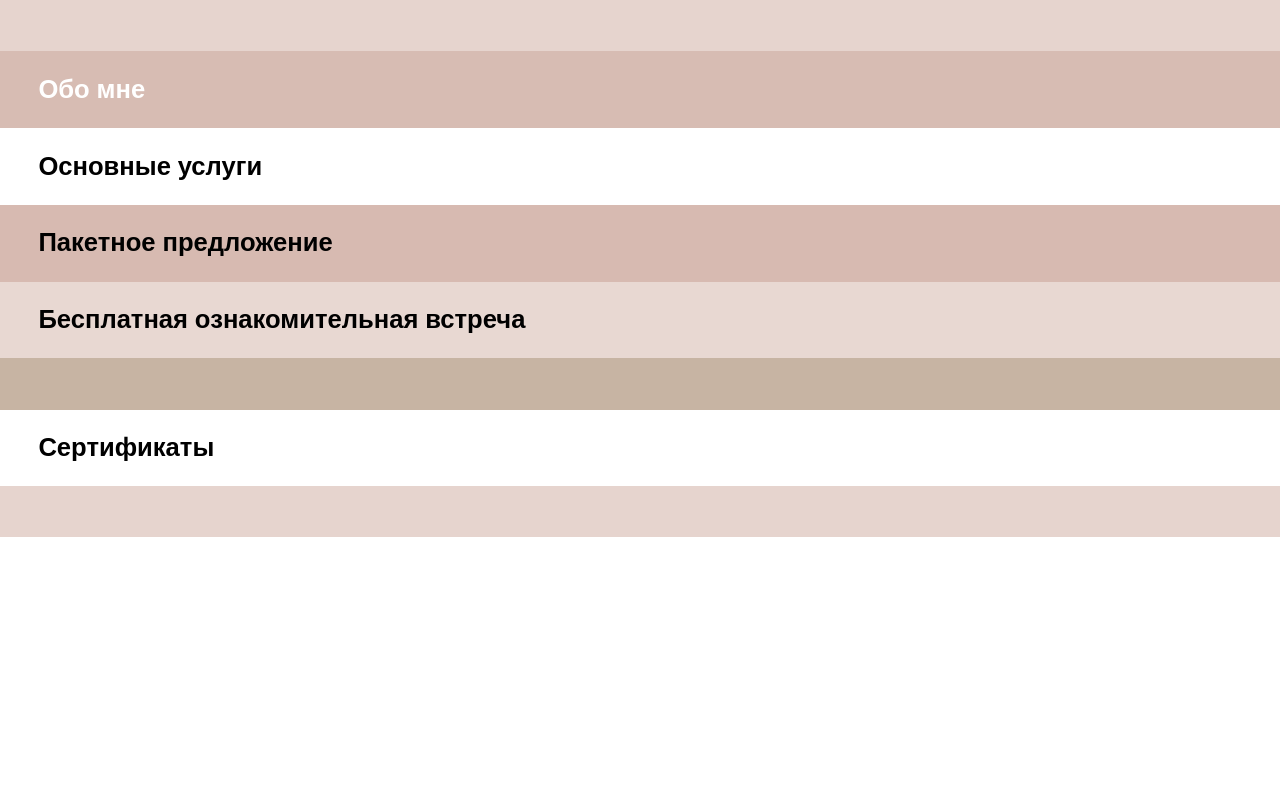
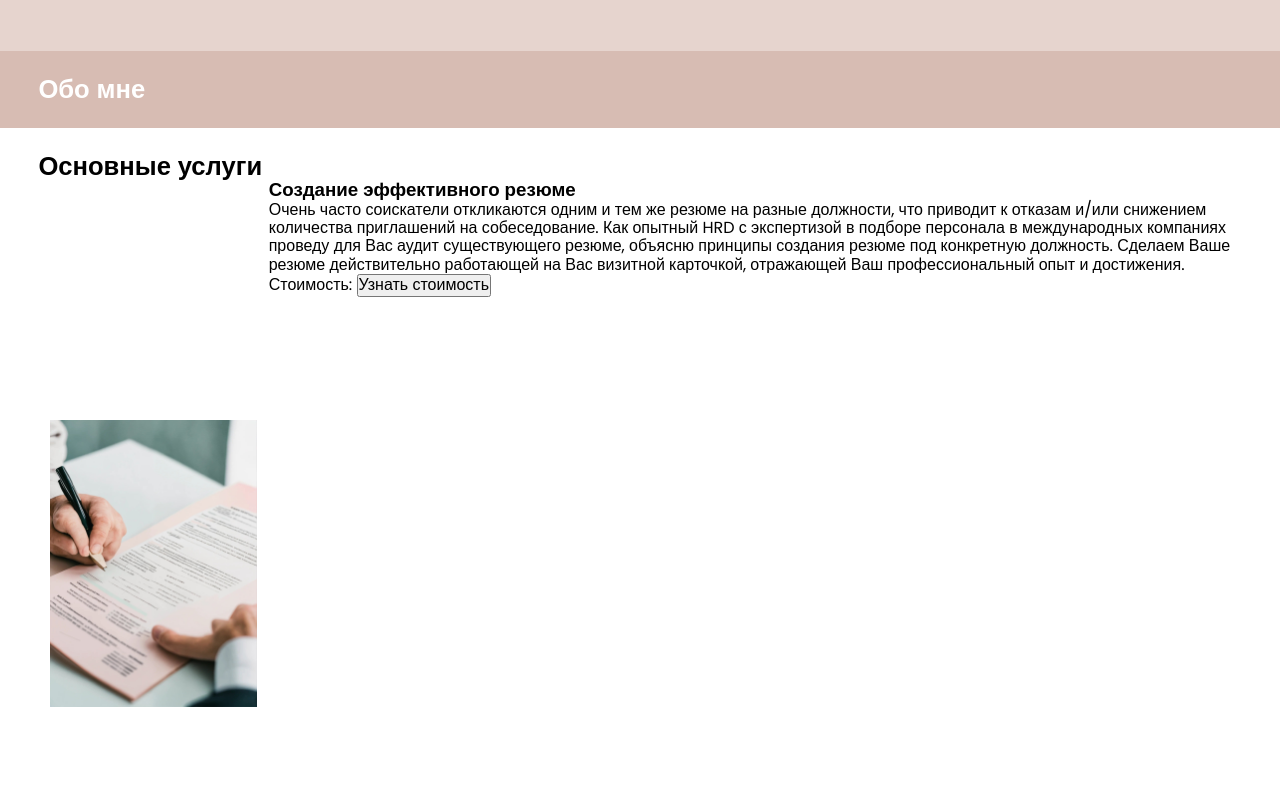
Before and after one commit to Margo-Bond/Career-counseling, a plain HTML site: page home.html in a window 1280 px wide. Shown: the top 800 px of the page. Drawn offline with Linux system fonts and the light colour scheme; a web font is replaced by a local one.

Commit message:
fixed block services

```diff
--- a/assets/style/_vars.scss
+++ b/assets/style/_vars.scss
@@ -2,7 +2,7 @@ $fontPattaya: 'Pattaya', sans-serif;
 $fontPoppins: 'Poppins', sans-serif;
 $colorWhite: rgb(255, 255, 255);
 $colorBlack: rgb(0, 0, 0);
-$colorHaederFooter: rgba(192, 148, 133, 0.4); /* Хедер, Футтер */
+$colorHeaderFooter: rgba(192, 148, 133, 0.4); /* Хедер, Футтер */
 $colorAbout: rgba(189, 143, 128, 0.6); /* Обо мне */
 $colorFrame: rgba(134, 85, 69, 0.7); /* Основные услуги */
 $colorOffer: rgba(198, 157, 144, 0.7); /* Пакетное предложение */
--- a/assets/style/home_style/home.scss
+++ b/assets/style/home_style/home.scss
@@ -29,7 +29,7 @@ footer {
   }
   /* Хедер */
   .header {
-    background-color: $colorHaederFooter;
+    background-color: $colorHeaderFooter;
   }
   .main {
   }
@@ -42,14 +42,17 @@ footer {
   .services {
     background-color: $colorWhite;
     .service {
-    }
-    .service_cv {
-    }
-    .service_interview {
-    }
-    .service_preparation {
-    }
-    .service_set {
+      display: flex;
+      height: 60vw;
+      .service__picture {
+        display: flex;
+        justify-content: center;
+        align-items: center;
+        width: 70vw;
+        img {
+          max-width: 90%;
+        }
+      }
     }
   }
   /* Пакетное предложение */
@@ -72,6 +75,6 @@ footer {
   /* Футер */
   .footer {
     color: $colorWhite;
-    background-color: $colorHaederFooter;
+    background-color: $colorHeaderFooter;
   }
 }
--- a/home.html
+++ b/home.html
@@ -16,12 +16,32 @@
         <h2 class="subtitle">Обо мне</h2>
       </div>
       <!-- Основные услуги -->
-      <div class="main__block services">
+      <div class="main__block services" id="services">
         <h2 class="subtitle">Основные услуги</h2>
-        <div class="service service_cv"></div>
-        <div class="service service_interview"></div>
-        <div class="service service_preparation"></div>
-        <div class="service service_set"></div>
+        <div class="service">
+          <div class="service__picture">
+            <img src="./assets/images/service2.jpg" alt="Резюме" />
+          </div>
+          <div class="service__desc">
+            <h3 class="service__name">Создание эффективного резюме</h3>
+            <p class="service__text">
+              Очень часто соискатели откликаются одним и тем же резюме на разные
+              должности, что приводит к отказам и/или снижением количества
+              приглашений на собеседование. Как опытный HRD с экспертизой в
+              подборе персонала в международных компаниях проведу для Вас аудит
+              существующего резюме, объясню принципы создания резюме под
+              конкретную должность. Сделаем Ваше резюме действительно работающей
+              на Вас визитной карточкой, отражающей Ваш профессиональный опыт и
+              достижения.
+            </p>
+            <p class="service__cost">
+              Стоимость:
+              <button onclick="showCost(this)">Узнать стоимость</button>
+            </p>
+          </div>
+        </div>
+        <div class="service"></div>
+        <div class="service"></div>
       </div>
       <!-- Пакетное предложение -->
       <div class="main__block offer">
@@ -40,5 +60,13 @@
     </main>
     <!-- Футер -->
     <footer class="footer"></footer>
+    <script>
+      function showCost(button) {
+        const paragraph = button.parentNode; // Получаем родительский элемент кнопки (т.е. <p>)
+        const service__cost = document.createTextNode("10000 рублей"); // Создаем текст "10000 рублей"
+        paragraph.removeChild(button); // Удаляем кнопку
+        paragraph.appendChild(service__cost); // Добавляем текст "10000 рублей" вместо кнопки
+      }
+    </script>
   </body>
 </html>
```
Also changed, not shown: assets/style/home_style/home.css, 1 other file.
